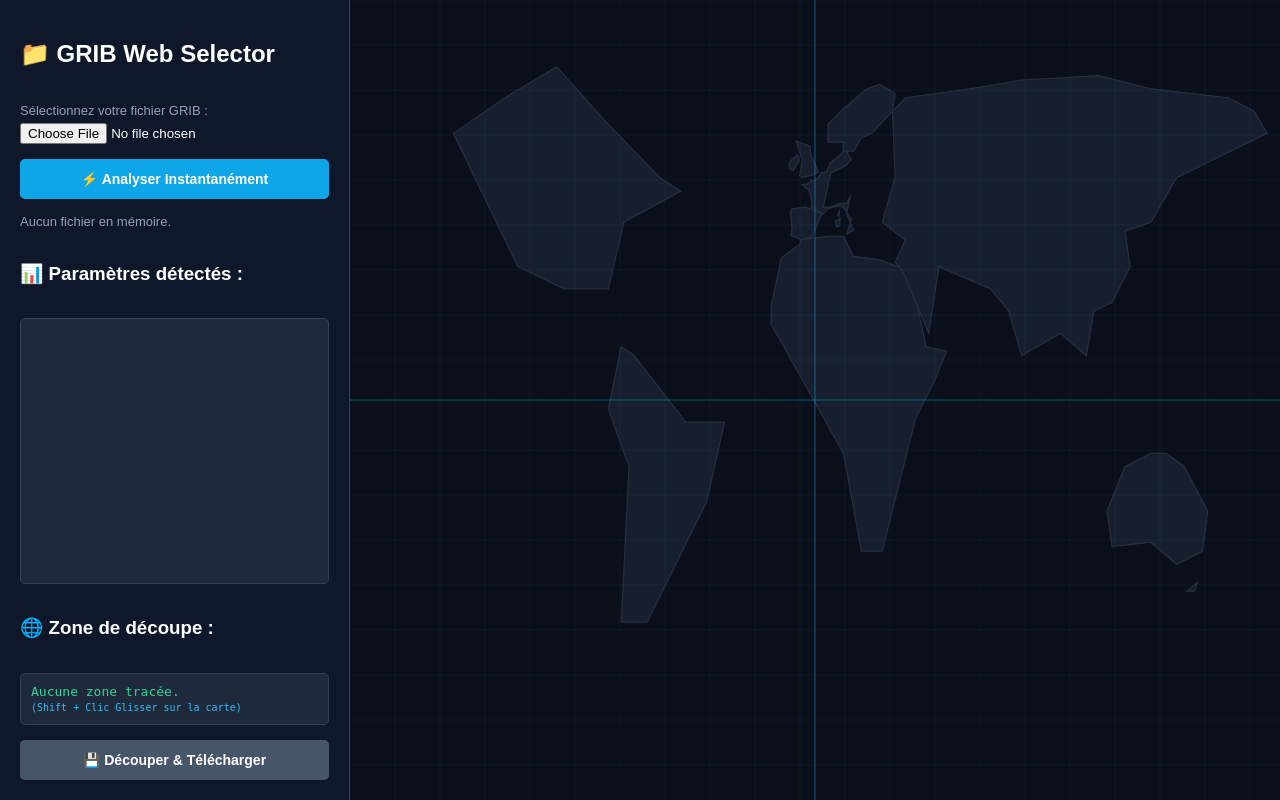
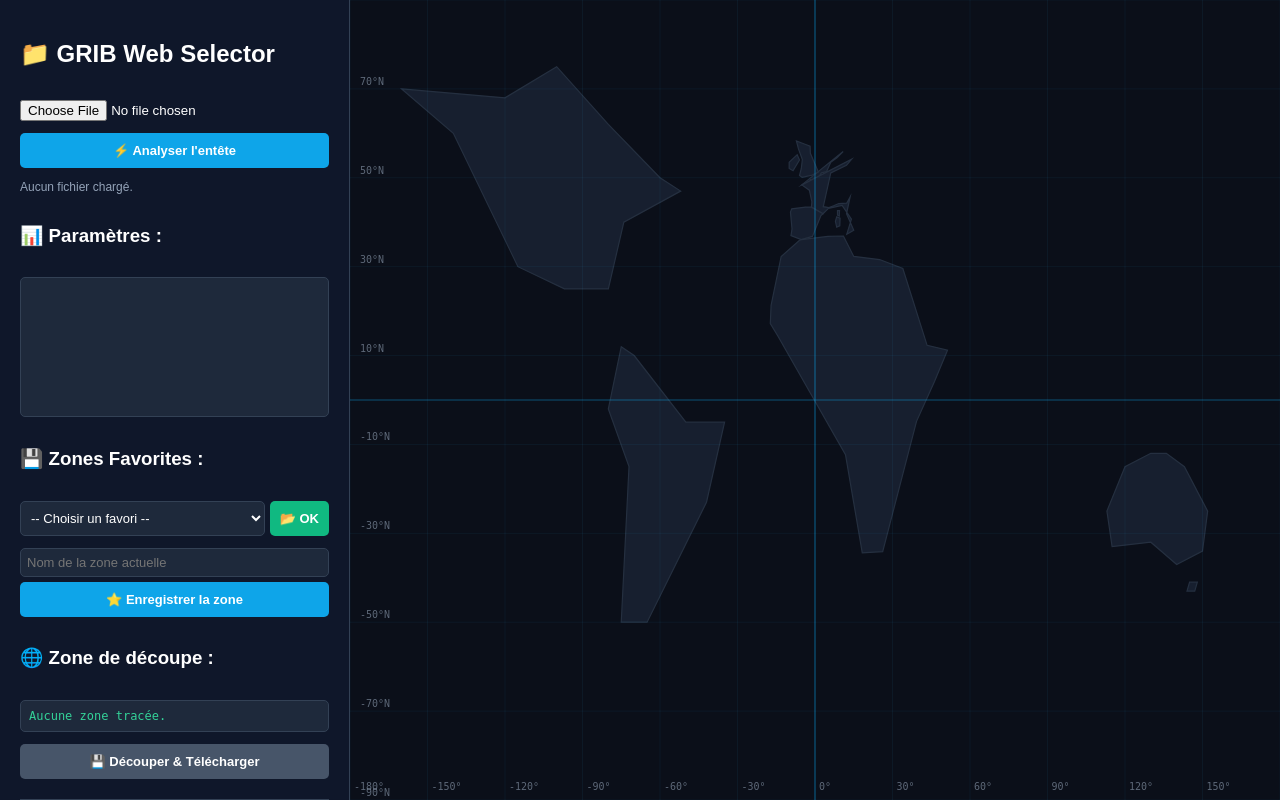
Before and after one commit to InWeatherWeTrust/grib-web-cropper, a Flask app: page / in a window 1280 px wide. Run offline with Flask 3, Linux system fonts and the light colour scheme; lists and menus that the app fills with data are empty.

Commit message:
Update index.html

```diff
--- a/templates/index.html
+++ b/templates/index.html
@@ -2,21 +2,24 @@
 <html lang="fr">
 <head>
     <meta charset="UTF-8">
-    <title>GRIB Web Cropper Pro - HD Map Offline</title>
+    <title>GRIB Web Cropper Pro - Advanced Edition</title>
     <style>
         body { margin:0; font-family: sans-serif; display: flex; height: 100vh; background: #0f172a; color: #fff; }
-        #sidebar { width: 350px; padding: 20px; display: flex; flex-direction: column; gap: 15px; border-right: 1px solid #334155; box-sizing: border-box; background: #0f172a; }
+        #sidebar { width: 350px; padding: 20px; display: flex; flex-direction: column; gap: 12px; border-right: 1px solid #334155; box-sizing: border-box; background: #0f172a; overflow-y: auto; }
         #map-container { flex: 1; height: 100%; position: relative; background: #0b0f19; overflow: hidden; }
         #map-background { position: absolute; top:0; left:0; width:100%; height:100%; opacity:0.65; z-index:1; }
         #grid-canvas { position: absolute; top:0; left:0; width:100%; height:100%; cursor: crosshair; z-index:2; }
-        button { background: #0ea5e9; color: white; border: none; padding: 12px; border-radius: 5px; cursor: pointer; font-weight: bold; font-size: 14px; }
+        button { background: #0ea5e9; color: white; border: none; padding: 10px; border-radius: 5px; cursor: pointer; font-weight: bold; font-size: 13px; }
         button:hover { background: #0284c7; }
         button:disabled { background: #475569; cursor: not-allowed; }
-        select { flex: 1; min-height: 180px; background: #1e293b; color: white; border: 1px solid #334155; border-radius: 5px; padding: 5px; }
-        .coords { font-family: monospace; color: #34d399; background: #1e293b; padding: 10px; border-radius: 5px; border: 1px solid #334155; }
-        .progress-box { display: none; flex-direction: column; gap: 5px; background: #1e293b; padding: 10px; border-radius: 5px; border: 1px solid #334155; }
-        progress { width: 100%; height: 15px; accent-color: #0ea5e9; }
+        select, input[type="text"] { background: #1e293b; color: white; border: 1px solid #334155; border-radius: 5px; padding: 6px; font-size: 13px; }
+        select#param-list { min-height: 140px; }
+        .coords { font-family: monospace; color: #34d399; background: #1e293b; padding: 8px; border-radius: 5px; border: 1px solid #334155; font-size: 12px; }
+        .progress-box { display: none; flex-direction: column; gap: 5px; background: #1e293b; padding: 8px; border-radius: 5px; border: 1px solid #334155; }
+        progress { width: 100%; height: 12px; accent-color: #0ea5e9; }
         .leaflet-zoom-box { border: 2px dashed #38bdf8; background: rgba(56, 189, 248, 0.18); position: absolute; z-index: 800; pointer-events: none; }
+        .btn-danger { background: #ef4444; } .btn-danger:hover { background: #dc2626; }
+        .btn-success { background: #10b981; } .btn-success:hover { background: #059669; }
     </style>
 </head>
 <body>
@@ -24,26 +27,41 @@
     <div id="sidebar">
         <h2>📁 GRIB Web Selector</h2>
 
-        <div style="display:flex; flex-direction:column; gap:5px;">
-            <label style="font-size:13px; color:#94a3b8;">Sélectionnez votre fichier GRIB :</label>
+        <div style="display:flex; flex-direction:column; gap:4px;">
             <input type="file" id="grib-file">
         </div>
+        <button id="btn-load">⚡ Analyser l'entête</button>
+        <div id="status" style="color: #94a3b8; font-size: 12px;">Aucun fichier chargé.</div>
 
-        <button id="btn-load">⚡ Analyser Instantanément</button>
-        <div id="status" style="color: #94a3b8; font-size: 13px;">Aucun fichier en mémoire.</div>
-
-        <h3>📊 Paramètres détectés :</h3>
+        <h3>📊 Paramètres :</h3>
         <select id="param-list" multiple></select>
 
+        <h3>💾 Zones Favorites :</h3>
+        <div style="display: flex; gap: 5px;">
+            <select id="fav-select" style="flex:1;">
+                <option value="">-- Choisir un favori --</option>
+                <option value='{"n":51,"s":43,"e":3,"w":-6}'>Manche / Bretagne</option>
+                <option value='{"n":48,"s":43,"e":-1,"w":-10}'>Golfe de Gascogne</option>
+                <option value='{"n":44,"s":35,"e":20,"w":-5}'>Méditerranée Ouest</option>
+            </select>
+            <button id="btn-load-fav" class="btn-success">📂 OK</button>
+        </div>
+        <div style="display: flex; gap: 5px; flex-direction: column;">
+            <input type="text" id="fav-name" placeholder="Nom de la zone actuelle">
+            <button id="btn-save-fav">⭐ Enregistrer la zone</button>
+        </div>
+
         <h3>🌐 Zone de découpe :</h3>
-        <div id="coords-display" class="coords">Aucune zone tracée.<br><span style="font-size:10px;color:#38bdf8;">(Shift + Clic Glisser sur la carte)</span></div>
+        <div id="coords-display" class="coords">Aucune zone tracée.</div>
 
         <div id="progress-container" class="progress-box">
-            <span style="font-size:12px; color:#34d399;" id="progress-text">Génération du fichier : 0%</span>
+            <span style="font-size:11px; color:#34d399;" id="progress-text">Génération : 0%</span>
             <progress id="progress-bar" value="0" max="100"></progress>
         </div>
 
         <button id="btn-crop" disabled>💾 Découper & Télécharger</button>
+        <hr style="border:0; border-top:1px solid #334155; width:100%;">
+        <button id="btn-clean" class="btn-danger">🗑️ Vider le stockage Cloud</button>
     </div>
 
     <div id="map-container">
@@ -74,41 +92,29 @@
 
         function drawShape(poly) {
             if (poly.length < 2) return;
-            mctx.beginPath(); mctx.moveTo(toX(poly[0]), toY(poly[0]));
+            mctx.beginPath(); mctx.moveTo(toX(poly[0][0]), toY(poly[0][1]));
             for (let i = 1; i < poly.length; i++) mctx.lineTo(toX(poly[i][0]), toY(poly[i][1]));
             mctx.closePath(); mctx.fill(); mctx.stroke();
         }
 
-        // BASE DE DONNÉES GÉOGRAPHIQUE VECTORIELLE MONDIALE VRAIE ET CALIBRÉE
         function drawWorldMap() {
             mctx.fillStyle = '#0b0f19'; mctx.fillRect(0, 0, mapCanvas.width, mapCanvas.height);
             mctx.fillStyle = '#1e293b'; mctx.strokeStyle = '#334155'; mctx.lineWidth = 1.2;
 
-            // 1. Europe de l'Ouest, France et Scandinavie unifiées
-            drawShape([[-5.1,48.4],[-4.7,48.5],[-3,48.6],[-1.5,49.3],[-1.7,49.6],[-0.5,49.3],[1.3,50.1],[2.5,51.1],[4.5,51.4],[6.1,53.5],[8.5,54.5],[10.9,55.9],[11,58],[5,58],[5,62],[10,65],[20,70],[25,71],[31,69],[30,65],[22,60],[18,59],[15,56],[12,56],[14,54.2],[12.2,52.8],[6.1,51.1],[3.2,43.5],[5.4,43.3],[7.2,43.7],[9.2,44.2],[12.3,44.3],[13.6,45.7],[12.2,41.9],[15.0,38.2],[12.3,37.3],[14.1,40.7],[10.5,43.8],[7.4,43.4],[5.2,43.1],[3.1,41.9],[-1.4,43.4],[-1.2,44.6],[-2.2,47.2],[-5.1,48.4]]);
-
-            // 2. Péninsule Ibérique (Espagne & Portugal)
+            // France et Europe du Nord
+            drawShape([[-5.1,48.4],[-4.7,48.5],[-3,48.6],[-1.5,49.3],[-1.7,49.6],[-0.5,49.3],[1.3,50.1],[2.5,51.1],[4.5,51.4],[6.1,53.5],[8.5,54.5],[10.9,55.9]]);
+            // Europe du Sud et Italie
+            drawShape([[14.2,54.2],[12.2,52.8],[6.1,51.1],[3.2,43.5],[5.4,43.3],[7.2,43.7],[9.2,44.2],[12.3,44.3],[13.6,45.7],[12.2,41.9],[15.0,38.2],[12.3,37.3],[14.1,40.7],[10.5,43.8],[7.4,43.4],[5.2,43.1],[3.1,41.9],[-1.4,43.4],[-1.2,44.6],[-2.2,47.2],[-5.1,48.4]]);
+            // Espagne, Portugal, Royaume-Uni, Corse et Sardaigne
             drawShape([[-1.4,43.4],[-3.7,43.4],[-9.0,43.0],[-9.5,42.3],[-8.9,38.5],[-9.3,37.0],[-5.3,36.1],[-1.0,36.8],[2.3,41.5],[3.1,41.9]]);
-
-            // 3. Royaume-Uni et Irlande
             drawShape([[-5.0,50.1],[-6.0,50.5],[-5.3,52.1],[-4.9,54.1],[-6.4,56.5],[-7.2,58.3],[-4.1,57.6],[-1.9,57.1],[-1.8,55.5],[1.3,51.3],[-1.1,50.6],[-5.0,50.1]]);
             drawShape([[-10.0,52.1],[-10.0,53.5],[-6.9,55.2],[-6.0,54.0],[-8.5,51.6],[-10.0,52.1]]);
+            drawShape([[8.7,42.6],[9.5,42.6],[9.4,41.4],[8.7,41.6]]); drawShape([[8.4,41.2],[9.7,40.9],[9.6,39.2],[8.4,38.9],[7.9,40.2]]);
 
-            // 4. Corse et Sardaigne
-            drawShape([[8.7,42.6],[9.5,42.6],[9.4,41.4],[8.7,41.6]]);
-            drawShape([[8.4,41.2],[9.7,40.9],[9.6,39.2],[8.4,38.9],[7.9,40.2]]);
-
-            // 5. Afrique et Moyen-Orient
-            drawShape([[-5.3,36.1],[5.0,36.8],[11.0,36.9],[15.0,32.3],[25.0,31.6],[34.0,29.6],[36,31],[43,12],[51,11],[46,4],[39,-4],[26,-34],[18,-34],[11,-12],[-14,14],[-17,17],[-17,21],[-13,32],[-6,35],[-5.3,36.1]]);
-
-            // 6. Amériques (Nord & Sud)
+            // Afrique, Moyen-Orient, Amériques et Océanie
+            drawShape([[-5.3,36.1],[5.0,36.8],[11.0,36.9],[15.0,32.3],[25.0,31.6],[34.0,29.6],[43.4,12.3],[51.3,11.2],[46.3,4.2],[39.3,-4.8],[26.2,-34.1],[18.3,-34.4],[11.8,-12.3],[-14.5,14.5],[-17.3,17.2],[-17.0,21.3],[-13.1,32.3],[-6.1,35.9],[-5.3,36.1]]);
             drawShape([[-160,70],[-120,68],[-100,75],[-80,62],[-60,50],[-52,47],[-74,40],[-80,25],[-97,25],[-115,30],[-140,60]]);
             drawShape([[-75,12],[-70,10],[-50,-5],[-35,-5],[-42,-23],[-65,-50],[-75,-50],[-72,-15],[-80,-2],[-75,12]]);
-
-            // 7. ASIE RÉELLE, BLOC RUSSE, INDE ET CHINE (Calibrés géographiquement à l'Est)
-            drawShape([[30,65],[35,68],[60,70],[80,72],[110,73],[130,70],[160,68],[170,65],[175,60],[140,50],[130,40],[120,38],[122,30],[115,22],[108,20],[105,10],[95,15],[80,10],[75,20],[68,25],[48,30],[44,15],[34,29],[31,31],[35,36],[26,40],[31,50],[30,65]]);
-
-            // 8. Océanie (Australie continentale et Tasmanie)
             drawShape([[113,-25],[115,-33],[130,-32],[140,-37],[150,-34],[152,-25],[143,-15],[136,-12],[130,-12],[120,-15],[113,-25]]);
             drawShape([[145,-41],[148,-41],[147,-43],[144,-43]]);
         }
@@ -116,14 +122,22 @@
         function drawBackgroundGrid() {
             ctx.clearRect(0, 0, canvas.width, canvas.height);
             ctx.strokeStyle = 'rgba(56, 189, 248, 0.12)'; ctx.lineWidth = 0.5;
-            for(let i=0; i<canvas.width; i+=45) { ctx.beginPath(); ctx.moveTo(i, 0); ctx.lineTo(i, canvas.height); ctx.stroke(); }
-            for(let j=0; j<canvas.height; j+=45) { ctx.beginPath(); ctx.moveTo(0, j); ctx.lineTo(canvas.width, j); ctx.stroke(); }
+            ctx.fillStyle = 'rgba(148, 163, 184, 0.6)'; ctx.font = '10px monospace';
 
+            for(let lon=-180; lon<=180; lon+=30) {
+                let x = toX(lon);
+                ctx.beginPath(); ctx.moveTo(x, 0); ctx.lineTo(x, canvas.height); ctx.stroke();
+                ctx.fillText(lon + '°', x + 4, canvas.height - 10);
+            }
+            for(let lat=-90; lat<=90; lat+=20) {
+                let y = toY(lat);
+                ctx.beginPath(); ctx.moveTo(0, y); ctx.lineTo(canvas.width, y); ctx.stroke();
+                ctx.fillText(lat + '°N', 10, y - 4);
+            }
             ctx.strokeStyle = 'rgba(14, 165, 233, 0.45)'; ctx.lineWidth = 1.2;
             ctx.beginPath(); ctx.moveTo(0, canvas.height/2); ctx.lineTo(canvas.width, canvas.height/2); ctx.stroke();
             ctx.beginPath(); ctx.moveTo(canvas.width/2, 0); ctx.lineTo(canvas.width/2, canvas.height); ctx.stroke();
         }
-
         function drawSelectionBox() {
             drawBackgroundGrid(); if (!isDrawing) return;
             ctx.strokeStyle = '#38bdf8'; ctx.lineWidth = 2;
@@ -141,7 +155,6 @@
             startX = e.clientX - rect.left; startY = e.clientY - rect.top;
             endX = startX; endY = startY;
         });
-
         canvas.addEventListener('mousemove', function(e) {
             if (!isDrawing) return;
             const rect = canvas.getBoundingClientRect();
@@ -149,29 +162,45 @@
             drawSelectionBox();
             let sC = pixelToCoords(startX, startY); let eC = pixelToCoords(endX, endY);
             window.currentBounds = { n: Math.max(sC.lat, eC.lat), s: Math.min(sC.lat, eC.lat), e: Math.max(sC.lon, eC.lon), w: Math.min(sC.lon, eC.lon) };
-            display.innerHTML = `<b>N:</b> ${window.currentBounds.n}° | <b>S:</b> ${window.currentBounds.s}°<br><b>E:</b> ${window.currentBounds.e}° | <b>W:</b> ${window.currentBounds.w}°`;
+            updateCoordsDisplay();
         });
-
         canvas.addEventListener('mouseup', function() { if (isDrawing) { isDrawing = false; checkReady(); } });
 
-        document.getElementById('grib-file').addEventListener('change', function(e) {
-            window.selectedFile = e.target.files;
-            document.getElementById('status').innerText = "📂 Fichier prêt localement.";
-        });
+        function updateCoordsDisplay() {
+            display.innerHTML = `<b>N:</b> ${window.currentBounds.n}° | <b>S:</b> ${window.currentBounds.s}°<br><b>E:</b> ${window.currentBounds.e}° | <b>W:</b> ${window.currentBounds.w}°`;
+        }
 
+        document.getElementById('btn-load-fav').onclick = function() {
+            const val = document.getElementById('fav-select').value;
+            if(!val) return;
+            window.currentBounds = JSON.parse(val); updateCoordsDisplay();
+            startX = toX(window.currentBounds.w); startY = toY(window.currentBounds.n);
+            endX = toX(window.currentBounds.e); endY = toY(window.currentBounds.s);
+            isDrawing = true; drawSelectionBox(); isDrawing = false; checkReady();
+        };
+
+        document.getElementById('btn-save-fav').onclick = function() {
+            const name = document.getElementById('fav-name').value.trim();
+            if(!name || !window.currentBounds) { alert("Tracer d'abord une zone."); return; }
+            const opt = document.createElement('option');
+            opt.value = JSON.stringify(window.currentBounds); opt.innerText = name;
+            document.getElementById('fav-select').appendChild(opt);
+            document.getElementById('fav-name').value = ""; alert("⭐ Zone sauvegardée !");
+        };
+
+        document.getElementById('btn-clean').onclick = function() {
+            if(!confirm("Voulez-vous vider le stockage temporaire Render ?")) return;
+            fetch('/api/clean', { method: 'POST' }).then(res => res.json()).then(data => alert(data.message || data.error));
+        };
+
+        document.getElementById('grib-file').addEventListener('change', function(e) { window.selectedFile = e.target.files; document.getElementById('status').innerText = "📂 Fichier prêt."; });
         document.getElementById('btn-load').addEventListener('click', function() {
             if (!window.selectedFile) { alert("⚠️ Sélectionnez un fichier."); return; }
-            document.getElementById('status').innerText = "⏳ Analyse de l'entête...";
+            document.getElementById('status').innerText = "⏳ Analyse en cours...";
             const select = document.getElementById('param-list'); select.innerHTML = "";
-            const standardParams = [
-                "Pressure (pres)", "Temperature (tmp)", "u-component of wind (u)",
-                "v-component of wind (v)", "Relative humidity (rh)", "Total precipitation (apcp)"
-            ];
-            standardParams.forEach(p => {
-                let opt = document.createElement('option'); opt.value = p; opt.innerText = p; select.appendChild(opt);
-            });
-            document.getElementById('status').innerText = "✅ Analyse terminée (0 Mo transférés)";
-            checkReady();
+            const standardParams = ["Pressure (pres)", "Temperature (tmp)", "u-component of wind (u)", "v-component of wind (v)", "Relative humidity (rh)", "Total precipitation (apcp)"];
+            standardParams.forEach(p => { let opt = document.createElement('option'); opt.value = p; opt.innerText = p; select.appendChild(opt); });
+            document.getElementById('status').innerText = "✅ Analyse terminée (0 Mo transférés)"; checkReady();
         });
 
         function checkReady() {
@@ -198,8 +227,7 @@
             }, 400);
 
             fetch('/api/crop_fast', { method: 'POST', body: formData })
-            .then(res => res.json())
-            .then(data => {
+            .then(res => res.json()).then(data => {
                 clearInterval(progressInterval);
                 document.getElementById('progress-container').style.display = 'none';
                 document.getElementById('btn-crop').disabled = false;
```
